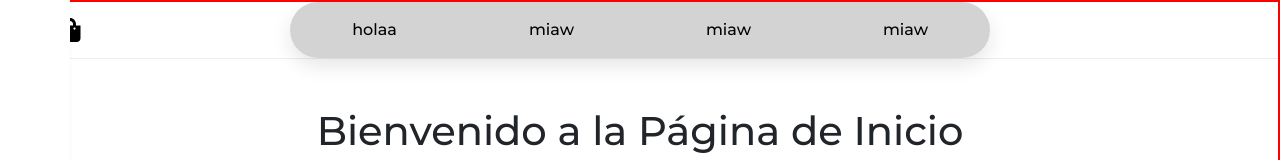
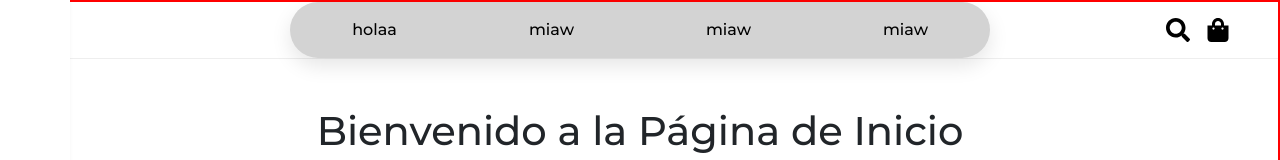
Before and after one commit to orneepetrelli/ququApp, a React (Create React App) app: page / in a window 1280 px wide. Shown: the top 160 px of the page. Built offline with nearby package versions, Linux system fonts and the light colour scheme.

Commit message:
iconos derecha

```diff
--- a/src/styles/header-style.css
+++ b/src/styles/header-style.css
@@ -57,17 +57,17 @@
   }
 
 .header-right {
-    right: 0;
     display: flex;
     align-items: center;
     gap: 1rem;
-    margin-right: 70px;
-    padding-right: 1rem;
+    margin-left: auto;
+    padding-right: 2rem;
 }
-
 .header-right .icon {
     font-size: 1.5rem;
     cursor: pointer;
+    display: flex;
+    align-items: center;
 }
   .logo {
     color: black;
```
Also changed, not shown: src/scripts/header.js (+1 -8 lines). Lines whose indentation alone changed are shown as unchanged.
